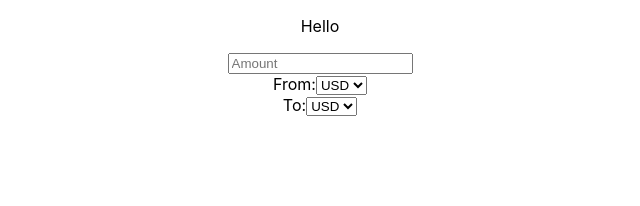
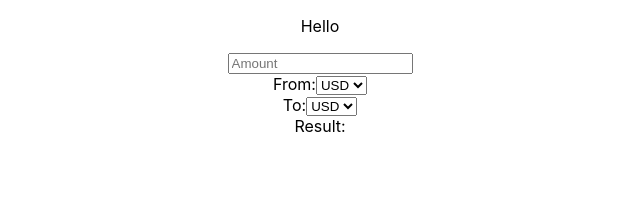
Before and after one commit to pohor/currency-converter, a React (Create React App) app: page / in a window 1280 px wide. Shown: the top 206 px of the page, without its empty margins (320-960 px from the left). Built offline with nearby package versions, Linux system fonts and the light colour scheme.

Commit message:
Add event handlers

```diff
--- a/src/App.js
+++ b/src/App.js
@@ -1,7 +1,6 @@
 import React from 'react';
-import logo from './logo.svg';
 import './App.css';
-import { Button } from "./components/Button";
+// import { Button } from "./components/Button";
 import { Calculator } from "./components/Calculator";
 
 function App() {
--- a/src/components/Calculator/Calculator.js
+++ b/src/components/Calculator/Calculator.js
@@ -4,11 +4,11 @@ function Calculator() {
     return (
         <form>
             <div>
-                <input type="number" placeholder="Amount"/>
+                <input type="number" placeholder="Amount" onChange={(event) => console.log(event.target.value)}/>
             </div>
             <div>
                 <span>From:</span>
-                <select>
+                <select onChange={(event) => console.log(event.target.value)}>
                     <option value="USD">USD</option>
                     <option value="PLN">PLN</option>
                     <option value="GBP">GBP</option>
@@ -17,13 +17,16 @@ function Calculator() {
             </div>
             <div>
                 <span>To:</span>
-                <select>
+                <select onChange={(event) => console.log(event.target.value)}>
                     <option value="USD">USD</option>
                     <option value="PLN">PLN</option>
                     <option value="GBP">GBP</option>
                     <option value="EUR">EUR</option>
                 </select>
             </div>
+            <div>
+                <span>Result:</span>
+            </div>
         </form>
         )
 }
```
